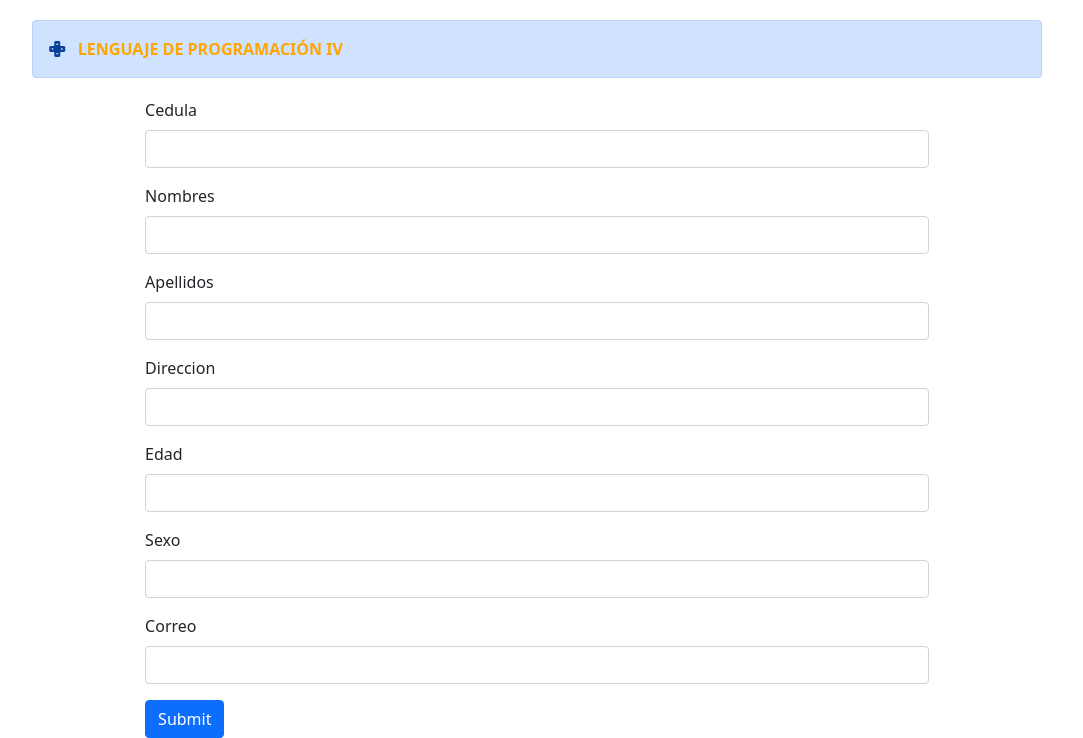
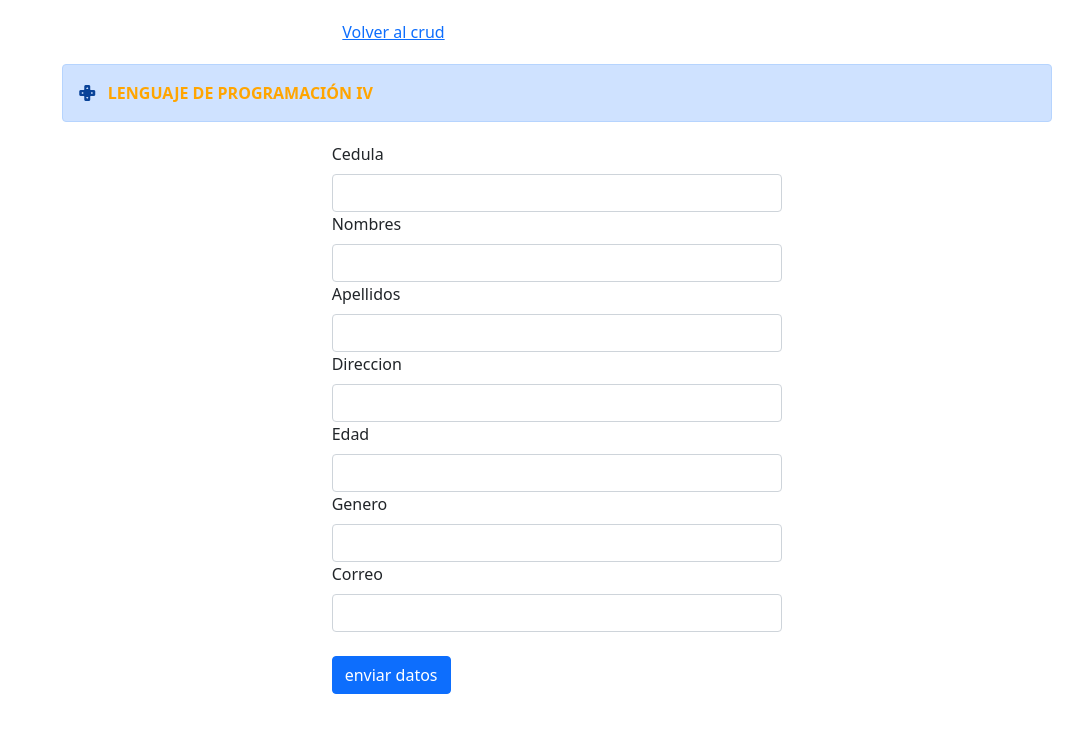
Before and after one commit to wilsoncap/workspace, a PHP site: page /insertar.php in a window 1280 px wide. Shown: the part 220-958 px from the top of the page, without its empty margins (103-1186 px from the left). After the commit the page ends 914 px from the top, so only its background shows below. Run offline with PHP 8.4, Linux system fonts and the light colour scheme; some libraries are stand-ins or nearby versions.

Commit message:
creacion de insert en el crud

```diff
--- a/crear.php
+++ b/crear.php
@@ -63,7 +63,7 @@
           echo '<td>';
           echo '<a class="btn btn-warning" href="#" role="button">Modificar</a>';
           echo '  ';
-          echo '<a class="btn btn-danger" href="#" role="button">Eliminar</a>';
+          echo '<a class="btn btn-danger" href="delete.php?cedula=$reg->cedula" role="button">Eliminar </a>';
           echo '</td>';
 
           echo '</tr>';
--- a/insertar.php
+++ b/insertar.php
@@ -1,6 +1,12 @@
 <?php include ('./view/header.php'); ?>
 
 
+  <div class="row">
+  <div class="col-md-4"></div>
+  <div class="col-md-4">
+    <a href="./crear.php">Volver al crud</a>
+  </div>
+   <div class="col-md-4"></div>
 
  <div class="row">
   <div class="col-md-1"></div>
@@ -16,9 +22,9 @@
 
     <div class="row">
 
-  <div class="col-md-1"></div>
-  <div class="col-md-10">
-  <form>
+     <div class="col-md-3"></div>
+     <div class="col-md-6">
+       <!-- <form>
       <div class="mb-3">
         <label for="exampleInputEmail1" class="form-label">Cedula</label>
         <input type="text" class="form-control" id="exampleInputEmail1" aria-describedby="emailHelp" name="cedula">
@@ -48,9 +54,32 @@
         <input type="text" class="form-control" id="exampleInputEmail1" aria-describedby="emailHelp" name="cedula">
       </div>
   <button type="submit" class="btn btn-primary">Submit</button>
+  </form> -->
+
+  <form method="post" action="insertar2.php">
+
+        <label for="exampleInputEmail1" class="form-label">Cedula</label>
+        <input type="number" class="form-control" id="exampleInputEmail1" aria-describedby="emailHelp" name="cedula">
+
+        <label for="exampleInputEmail1" class="form-label">Nombres</label>
+        <input type="text" class="form-control" id="exampleInputEmail1" aria-describedby="emailHelp" name="nombres">
+
+        <label for="exampleInputEmail1" class="form-label">Apellidos</label>
+        <input type="text" class="form-control" id="exampleInputEmail1" aria-describedby="emailHelp" name="apellidos">
+
+        <label for="exampleInputEmail1" class="form-label">Direccion</label>
+        <input type="text" class="form-control" id="exampleInputEmail1" aria-describedby="emailHelp" name="direccion">
+
+        <label for="exampleInputEmail1" class="form-label">Edad</label>
+        <input type="number" class="form-control" id="exampleInputEmail1" aria-describedby="emailHelp" name="edad">
+
+    <label for="exampleInputEmail1" class="form-label">Genero</label>
+        <input type="text" class="form-control" id="exampleInputEmail1" aria-describedby="emailHelp" name="genero">
+        <label for="exampleInputEmail1" class="form-label">Correo</label>
+        <input type="email" class="form-control" id="exampleInputEmail1" aria-describedby="emailHelp" name="correo">
+        <br>
+        <button type="submit" class="btn btn-primary">enviar datos</button>
   </form>
-				</div>
-
-   <div class="col-md-1"></div>
+     </div>
+     <div class="col-md-3"></div>
   </div>
-  </div>
```
Also changed, not shown: delete.php (added, +23 -0 lines), insertar2.php (added, +47 -0 lines).
